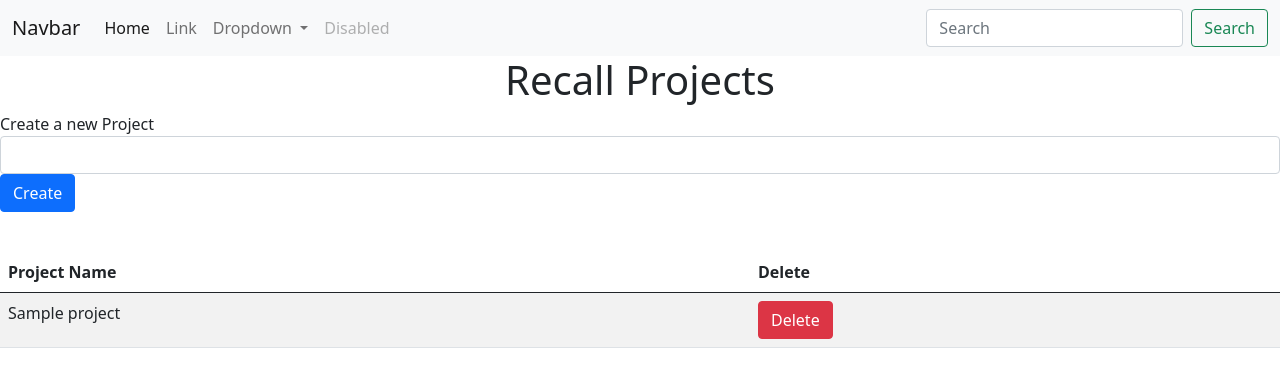
After one commit to JonathanElejalde/pomodoro-web-app, a Python web app: template templates/general_pages/recall_projects.html in a window 1280 px wide. The commit adds this page. Shown: the top 387 px of the page. Run offline with Jinja, Linux system fonts and the light colour scheme; the template is opened without the code that fills it: most values are stand-ins (such as "Sample title", 1, 10 or a date in 2020); some libraries are stand-ins or nearby versions.

Commit message:
add recall_projects view

```diff
--- /dev/null
+++ b/templates/components/new_project.html
@@ -0,0 +1,5 @@
+
+<tr scope="row">
+    <td>{{ project_name }}</td>
+    <td> <button class="btn btn-danger" hx-delete="/recall_projects/?recall_project_id={{ recall_project_id }}">Delete</button></td>
+</tr>
--- /dev/null
+++ b/templates/general_pages/recall_projects.html
@@ -0,0 +1,56 @@
+{% extends "shared/base.html" %}
+
+{% block title %}
+  <title>Recall Projects</title>
+{% endblock %}
+
+{% block content %}
+<div class="row">
+<div id="errors" class="text-danger font-weight-bold">
+    {% for error in errors %}
+    <li>{{error}}</li>
+    {% endfor %}
+</div>
+</div>
+
+
+<h1 style="text-align: center;">Recall Projects</h1>
+
+<form hx-post="/recall_projects" hx-target="#projects-list" hx-swap="afterbegin">
+    <div class="mb-3">
+      <label>Create a new Project</label>
+      <input id="new-project" type="text" name="project_name" class="form-control" required>
+      <button id="new-project-btn" type="submit" class="btn btn-primary">Create</button>
+    </div>
+</form>
+
+
+<br/>
+<div class="mb-3">
+    <table class="table table-striped">
+        <thead>
+            <tr>
+                <th scope="col">Project Name</th>
+                <th scope="col">Delete</th>
+            </tr>
+        </thead>
+        <tbody id="projects-list">
+
+            {% for project in projects %}
+
+                <tr scope="row">
+                    <td> {{ project.get('project_name') }}</td>
+                    <td> <button
+                            class="btn btn-danger"
+                            hx-delete="/recall_projects/?recall_project_id={{ project.get('recall_project_id') }}"
+                            hx-confirm="Are you sure?"
+                            hx-target="closest tr"
+                            hx-swap="outerHTML"
+                            >Delete</button></td>
+                </tr>
+
+            {% endfor %}
+        </tbody>
+    </table>
+</div>
+{% endblock %}
```
Also changed, not shown: routers/recall_projects.py (+49 -13 lines), templates/general_pages/create_recall.html (+17 -3 lines).
